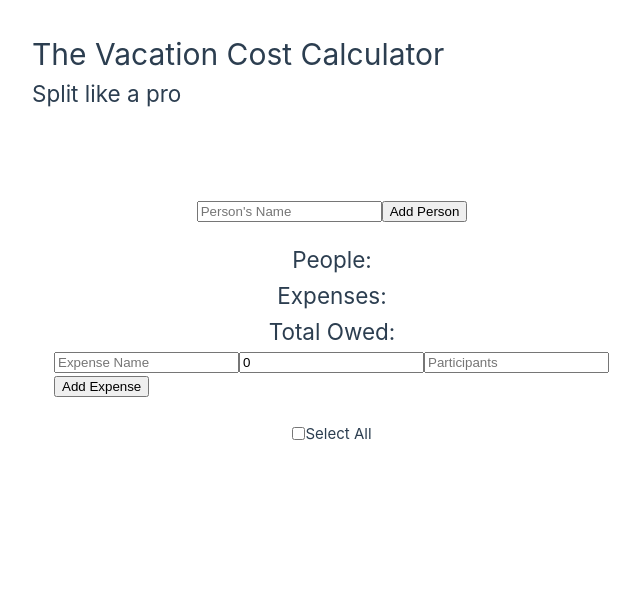
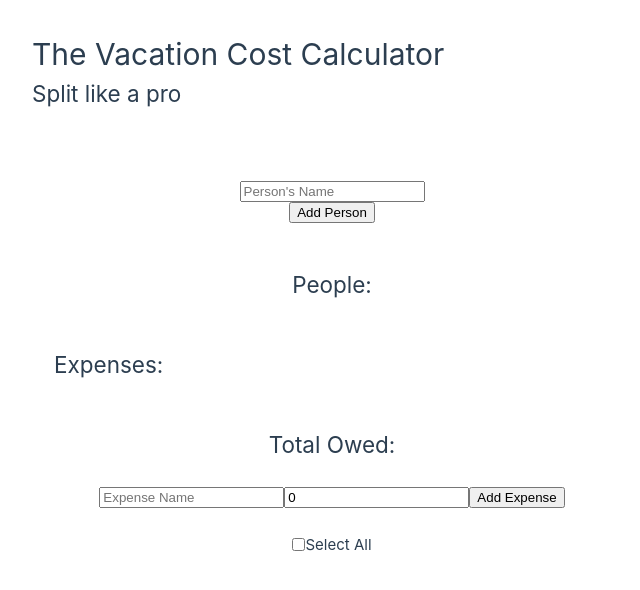
Before and after one commit to mwrowan89/Cost-Calculator, a Vue app: page / in a window 1280 px wide. Shown: the top 590 px of the page, without its empty margins (308-948 px from the left). Built offline with nearby package versions, Linux system fonts and the light colour scheme.

Commit message:
Cleaned up files

```diff
--- a/src/components/ExpenseInput.vue
+++ b/src/components/ExpenseInput.vue
@@ -2,7 +2,7 @@
   <div>
     <input v-model="expenseName" type="text" placeholder="Expense Name">
     <input v-model.number="amount" type="number" placeholder="Amount">
-    <input v-model="participantsInput" type="text" placeholder="Participants">
+    <!-- <input v-model="participantsInput" type="text" placeholder="Participants"> -->
     <button @click="addExpense">Add Expense</button>
     <br><br>
     <div class="selectAll">
--- a/src/components/PersonInput.vue
+++ b/src/components/PersonInput.vue
@@ -29,6 +29,5 @@ export default {
   display: flex;
   justify-content: center;
   align-items: center;
-  margin: 20px
 }
 </style>
--- a/src/views/CostCalculatorView.vue
+++ b/src/views/CostCalculatorView.vue
@@ -83,22 +83,39 @@ export default {
 
 <style scoped>
 
-.display{
+
+.addPerson,
+.people,
+.expenses,
+.total-owed {
   display: flex;
   flex-direction: column;
   flex-wrap: wrap;
   justify-content: center;
   align-items: center;
   border: 2px solid white;
+  border-radius: 5px;
   max-width: 75vw;
   width: 75vh;
   padding: 20px;
+}
+
+.display {
+  display: flex;
+  flex-direction: column;
+  justify-content: center;
+  align-items: center;
+}
+
+.expenses {
+  align-items: flex-start;
 }
 
 .total-owed-li {
   display: flex;
   flex-direction: column;
   flex-wrap: wrap;
+  margin: 5px;
 }
 
 .total-owed-ul {
```
